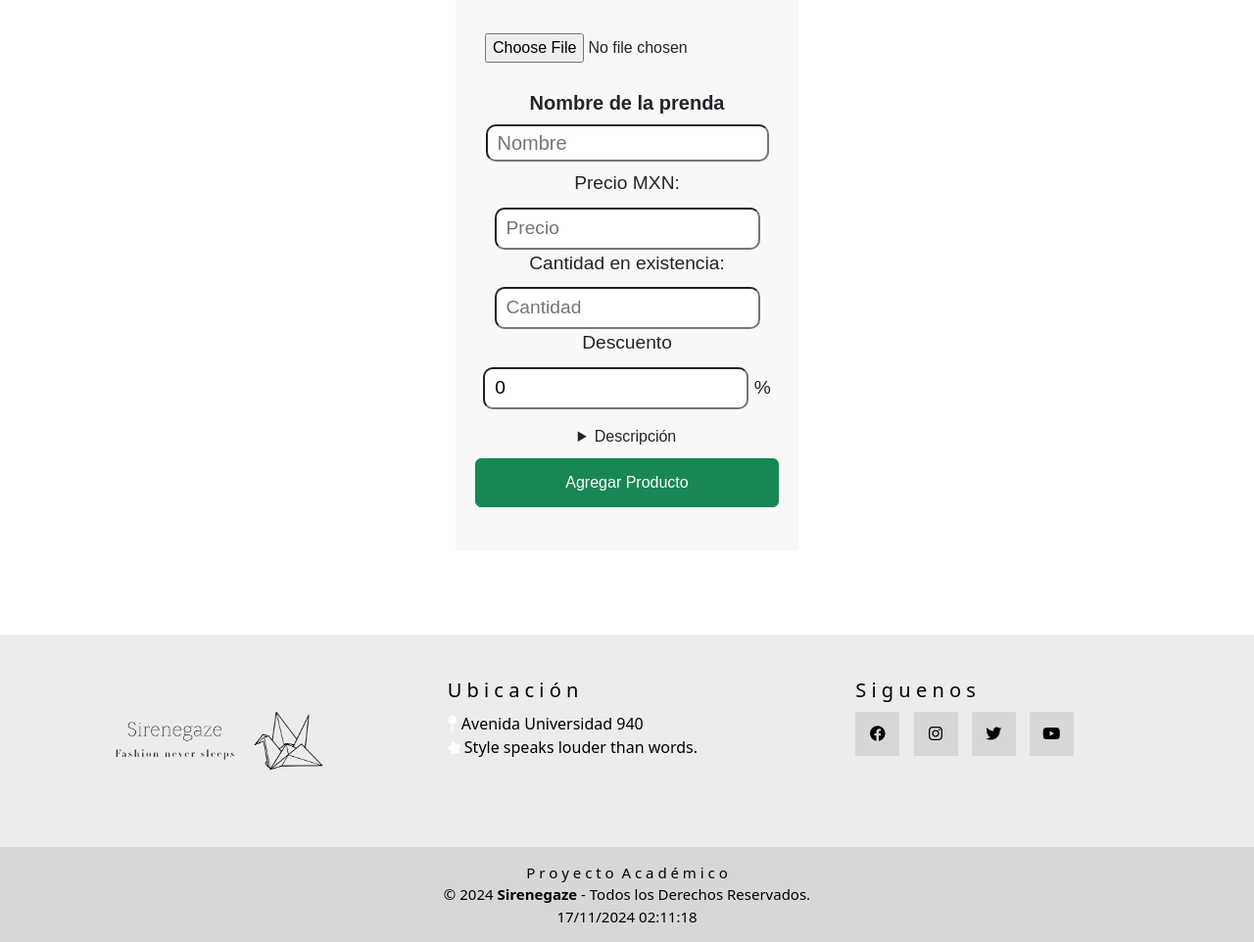
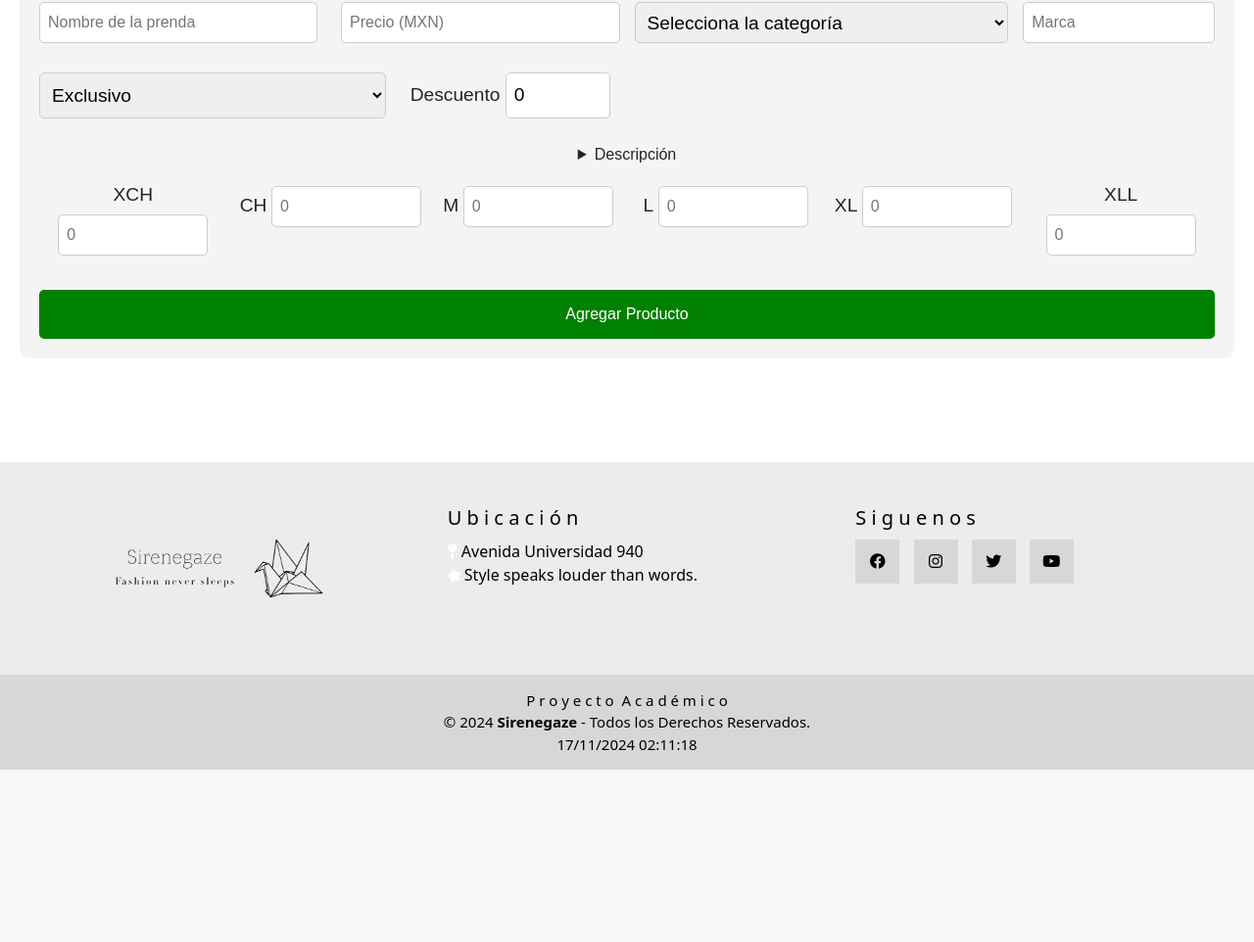
Before and after one commit to OmarReyesRmz/Sirengaze, a PHP site: page /a.php in a window 1280 px wide. Shown: the part 421-1383 px from the top of the page at 98% size. After the commit the page ends 1207 px from the top, so only its background shows below. Run offline with PHP 8.4, Linux system fonts and the light colour scheme; some libraries are stand-ins or nearby versions; some web fonts are replaced.

Commit message:
Implementacion para altas de productos

```diff
--- a/a.php
+++ b/a.php
@@ -3,6 +3,105 @@
     <link rel="stylesheet" href="https://cdnjs.cloudflare.com/ajax/libs/font-awesome/6.3.0/css/all.min.css">
     <link rel="stylesheet" href="css/styt.css">
     <link rel="stylesheet" href="css/altas.css">
+    <style>
+
+        /* Estilos generales del formulario */
+        .contenedor-altas {
+            display: flex;
+            justify-content: center;
+            align-items: center;
+            padding: 20px;
+        }
+
+        .contenedor-altas2 {
+            display: grid;
+            grid-template-columns: 1fr 1fr;
+            gap: 15px;
+            background-color: #f4f4f4;
+            padding: 20px;
+            border-radius: 10px;
+            width: 100%;
+        }
+
+        .contenedor-altas2 img {
+            grid-column: span 2;
+            max-width: 100%;
+            height: auto;
+            border-radius: 10px;
+        }
+
+        .contenedor-altas2 input, .contenedor-altas2 select {
+            width: 95%;
+            padding: 8px;
+            margin-top: 5px;
+            margin-bottom: 10px;
+            border-radius: 5px;
+            border: 1px solid #ccc;
+        }
+
+        .contenedor-altas2 button {
+            grid-column: span 2;
+            padding: 10px;
+            background-color: green;
+            color: white;
+            border: none;
+            cursor: pointer;
+            border-radius: 5px;
+        }
+
+        .contenedor-tallas {
+            grid-column: span 2;
+            display: grid;
+            grid-template-columns: repeat(6, 1fr);
+            gap: 10px;
+        }
+
+        .contenedor-tallas input {
+            width: 80%;
+        }
+
+        .contenedor-altas2 details {
+            grid-column: span 2;
+        }
+
+        .form-group-inline {
+            display: flex;
+            justify-content: space-between;
+            gap: 15px;
+        }
+
+        .form-group-inline input {
+            width: 48%;
+        }
+
+        .contenedor-imagenes {
+            grid-column: span 2;
+            display: grid;
+            grid-template-columns: 1fr;
+            gap: 20px;
+        }
+
+        .contenedor-imagenes2 img {
+            width: 180px;
+            height: 180px;
+           object-fit: cover;
+        }
+
+        .contenedor-imagenes2{
+            display: flex;
+            justify-content: center;
+            align-items: center;
+            flex-direction: row;
+            gap: 20px;
+        }
+
+        .contenedor-imagenes2 div{
+            display: flex;
+            justify-content: center;
+            align-items: center;
+            flex-direction: column;
+        }
+    </style>
 </header>
 
 <?php
@@ -20,41 +119,106 @@
     }
 ?>
 
-<div class="contenedor-altas" >
+<div class="contenedor-altas">
     <form id="formularioAgregar" method="post" enctype="multipart/form-data" action="altastienda.php">
         <div class="contenedor-altas2">
-            <img id="imagenPrevia" src="imagenes/ejemploformulario.png" alt="" class="con" >
-            <input type="file" name="imagen" accept="image/jpeg, image/png" required onchange="mostrarVistaPrevia(this)"><br>
-            <h5 style="font-weight: bold;"><?php echo 'Nombre de la prenda' ?>
-            <input type="text" name="nombre" placeholder="Nombre" required><br>
-            </h5>
-            <p><?php echo 'Precio MXN:'  , '<br>'; ?>
-            <input type="number" name="precio" placeholder="Precio" required>
-            <?php echo '<br> Cantidad en existencia: '  , '<br>'; ?>
-            <input type="number" name="cantidad" placeholder="Cantidad" required><br>
-            <?php echo 'Descuento <br><input type="number" name="descuento" value="0" required> %'; ?>
-            <br></p>
+            <!-- Vista previa de las imágenes -->
+            <div class="contenedor-imagenes">
+                <div class="contenedor-imagenes2">
+
+                    <div>
+                        <img id="imagenPrevia1" src="imagenes/ejemploformulario.png" alt="">
+                        <input type="file" name="Imagen1" accept="image/jpeg, image/png" required onchange="mostrarVistaPrevia(this, 1)">
+                    </div>
+                    <div>
+                        <img id="imagenPrevia2" src="imagenes/ejemploformulario.png" alt="">
+                        <input type="file" name="Imagen2" accept="image/jpeg, image/png" required onchange="mostrarVistaPrevia(this, 2)">
+                    </div>
+                    <div>
+                        <img id="imagenPrevia3" src="imagenes/ejemploformulario.png" alt="">
+                        <input type="file" name="Imagen3" accept="image/jpeg, image/png" required onchange="mostrarVistaPrevia(this, 3)">
+                    </div>
+                </div>
+            </div>
+
+            <!-- Carga de imágenes -->
+
+            <!-- Nombre y precio -->
+            <div class="form-group-inline">
+                <input type="text" name="Nombre" placeholder="Nombre de la prenda" required>
+                <input type="number" name="Precio" placeholder="Precio (MXN)" required>
+            </div>
+
+            <!-- Categoría y marca -->
+            <div class="form-group-inline">
+                <select name="Categoria" required>
+                    <option value="" disabled selected>Selecciona la categoría</option>
+                    <option value="men">Men</option>
+                    <option value="women">Women</option>
+                </select>
+                <input type="text" name="Marca" placeholder="Marca" required>
+            </div>
+
+            <!-- Exclusivo y descuento -->
+            <div class="form-group-inline">
+                <select name="Exclusivo" required>
+                    <option value="" disabled selected>Exclusivo</option>
+                    <option value="R">R</option>
+                    <option value="E">E</option>
+                </select>
+                <label for="">Descuento
+                    <input type="number" name="Descuento" placeholder="Descuento (%)" value="0" required>
+                </label>
+            </div>
+
+            <!-- Descripción y subcategoría -->
             <details>
                 <summary>Descripción</summary>
-                <input type="text" name="descripcion" placeholder="Descripcion" required><br>
-                <label for="categoria">Categoría:</label>
-                <select name="categoria" id="categoria" required>
-                    <option value="men">Men</option>
-                    <option value="woman">Women</option>
-                </select><br>
-                <input type="text" name="subcategoria" placeholder="Subcategoria" required >
+                <input type="text" name="Descripcion" placeholder="Descripción" required>
+                <input type="text" name="Subcategoria" placeholder="Subcategoría" required>
             </details>
-            <button class="btn btn-success " type="submit">Agregar Producto</button><br>
+
+            <!-- Cantidades por talla -->
+            <div class="contenedor-tallas">
+                <div>
+                    <label for="XCH">XCH</label>
+                    <input type="number" id="XCH" name="XCH" placeholder="0" min="0" required>
+                </div>
+                <div>
+                    <label for="CH">CH</label>
+                    <input type="number" id="CH" name="CH" placeholder="0" min="0" required>
+                </div>
+                <div>
+                    <label for="M">M</label>
+                    <input type="number" id="M" name="M" placeholder="0" min="0" required>
+                </div>
+                <div>
+                    <label for="L">L</label>
+                    <input type="number" id="L" name="L" placeholder="0" min="0" required>
+                </div>
+                <div>
+                    <label for="XL">XL</label>
+                    <input type="number" id="XL" name="XL" placeholder="0" min="0" required>
+                </div>
+                <div>
+                    <label for="XLL">XLL</label>
+                    <input type="number" id="XLL" name="XXL" placeholder="0" min="0" required>
+                </div>
+            </div>
+
+            <!-- Botón de agregar -->
+            <button class="btn btn-success" type="submit">Agregar Producto</button>
         </div>
     </form>
+
     <div id="mensajeAgregar"></div>
 
     <script>
-        function mostrarVistaPrevia(input) {
+        function mostrarVistaPrevia(input, imgNum) {
             if (input.files && input.files[0]) {
                 var reader = new FileReader();
                 reader.onload = function (e) {
-                    document.getElementById('imagenPrevia').src = e.target.result;
+                    document.getElementById('imagenPrevia' + imgNum).src = e.target.result;
                 };
                 reader.readAsDataURL(input.files[0]);
             }
```
Also changed, not shown: altastienda.php (+53 -18 lines).
